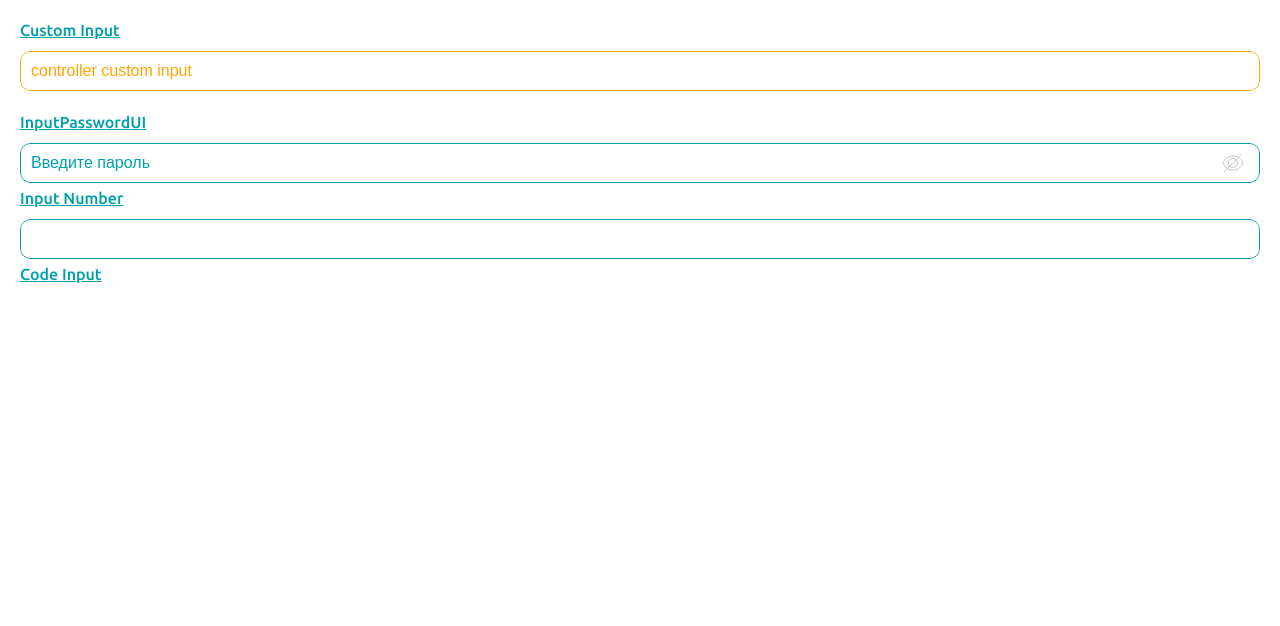
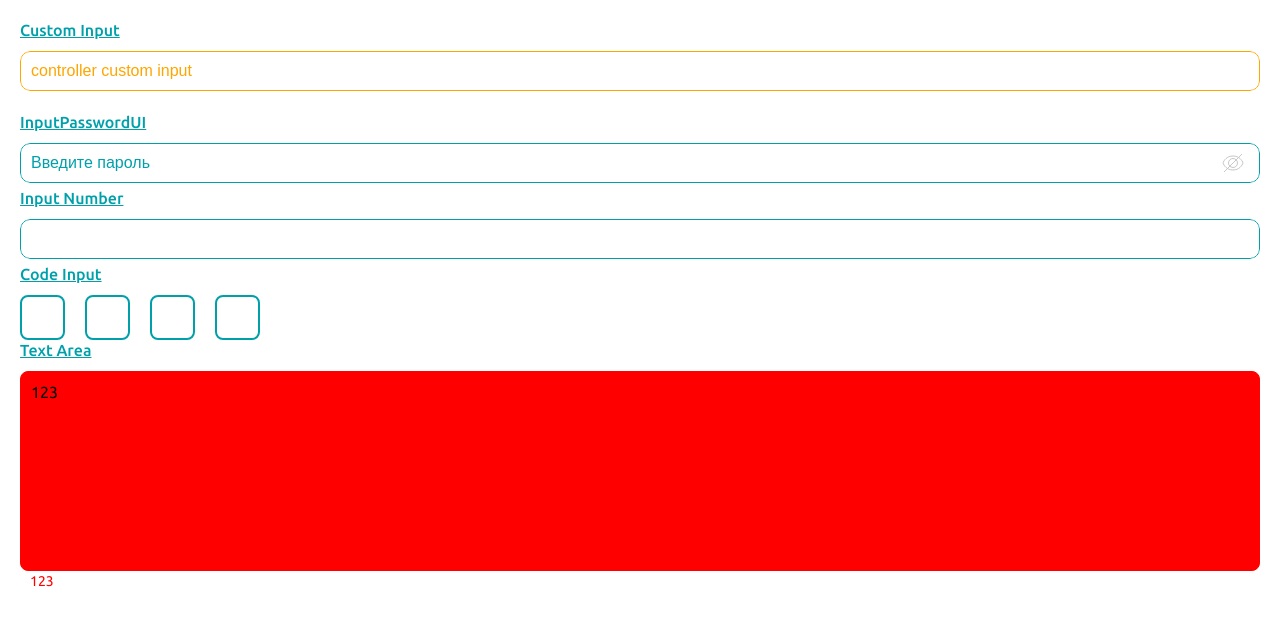
Before and after one commit to INDEX-GG/UI-Library, a React (Create React App) app: page / in a window 1280 px wide. Shown: the top 626 px of the page. Built offline with nearby package versions, Linux system fonts and the light colour scheme.

Commit message:
add textarea

```diff
--- /dev/null
+++ b/src/UI/TextAreaUI/TextAreaUI.tsx
@@ -0,0 +1,40 @@
+import React from "react";
+import {
+  DefaultTextAreaErrorProps,
+  DefaultTextAreaHTMLProps,
+  DefaultTextAreaStyledComponents,
+  ITextAreaUIProps,
+  TextAreaStylesObj,
+} from "UI/TextAreaUI/types";
+
+export const TextAreaUI = ({
+  children,
+  isAutoHeight = true,
+  error = DefaultTextAreaErrorProps,
+  textAreaProps = DefaultTextAreaHTMLProps,
+  styledComponents = DefaultTextAreaStyledComponents,
+}: ITextAreaUIProps) => {
+  const { isError, errorMessage } = error;
+  const {
+    TextAreaSC = DefaultTextAreaSC,
+    ContainerSC = DefaultContainerSC,
+    ErrorMessageSC = DefaultErrorMessageSC,
+  } = styledComponents;
+
+  return (
+    <ContainerSC>
+      <TextAreaSC {...textAreaProps} isError={isError}>
+        {children}
+      </TextAreaSC>
+      {errorMessage && <ErrorMessageSC>{errorMessage}</ErrorMessageSC>}
+    </ContainerSC>
+  );
+};
+
+const {
+  ContainerSC: DefaultContainerSC,
+  TextAreaSC: DefaultTextAreaSC,
+  ErrorMessageSC: DefaultErrorMessageSC,
+} = TextAreaStylesObj;
+
+export default React.memo(TextAreaUI);
--- /dev/null
+++ b/src/UI/TextAreaUI/style.ts
@@ -0,0 +1,37 @@
+import styled from "styled-components";
+
+const mainColor = "#00a0ab";
+const errorColor = "red";
+
+const ContainerSC = styled("div")`
+  position: relative;
+`;
+
+const TextAreaSC = styled("textarea")<{ isError: boolean }>`
+  resize: none;
+  width: 100%;
+  height: 200px;
+  border-radius: 8px;
+  border: 1px solid ${({ isError }) => (isError ? errorColor : mainColor)};
+  padding: 10px;
+  font-size: 16px;
+  line-height: 20px;
+  font-weight: 400;
+  font-family: inherit;
+`;
+
+const ErrorMessageSC = styled("p")`
+  font-size: 14px;
+  line-height: 16px;
+  font-weight: 400;
+  color: ${errorColor};
+  position: absolute;
+  left: 10px;
+  bottom: -15px;
+`;
+
+export const useTextAreaUIStyles = () => ({
+  TextAreaSC,
+  ContainerSC,
+  ErrorMessageSC,
+});
--- /dev/null
+++ b/src/UI/TextAreaUI/types.ts
@@ -0,0 +1,28 @@
+import { InputHTMLAttributes, ReactNode } from "react";
+import { useTextAreaUIStyles } from "UI/TextAreaUI/style";
+
+export const TextAreaStylesObj = useTextAreaUIStyles();
+
+type TextAreaStyledComponentsType = Partial<typeof TextAreaStylesObj>;
+type TextAreaPropsType = InputHTMLAttributes<HTMLTextAreaElement>;
+type TextAreaErrorType = {
+  isError: boolean;
+  errorMessage: string;
+};
+
+export interface ITextAreaUIProps {
+  children?: ReactNode;
+  isAutoHeight?: boolean;
+  error?: TextAreaErrorType;
+  textAreaProps?: TextAreaPropsType;
+  styledComponents?: TextAreaStyledComponentsType;
+}
+
+export const DefaultTextAreaErrorProps: TextAreaErrorType = {
+  isError: false,
+  errorMessage: "",
+};
+
+export const DefaultTextAreaHTMLProps: TextAreaPropsType = {};
+export const DefaultTextAreaStyledComponents: Required<TextAreaStyledComponentsType> =
+  TextAreaStylesObj;
--- /dev/null
+++ b/src/UI/TextAreaUI/useTextAreaUI.ts
@@ -0,0 +1,3 @@
+export const useTextAreaUI = () => {
+  return {};
+};
--- a/src/components/InputUIElement/InputUIElement.tsx
+++ b/src/components/InputUIElement/InputUIElement.tsx
@@ -5,6 +5,8 @@ import { InputUIStyledComponent } from "UI/InputUI/types";
 import InputPasswordUI from "UI/InputPasswordUI/InputPasswordUI";
 import Title from "../Title/Title";
 import { CodeFieldsUI } from "UI/CodeFieldsUI/CodeFieldsUI";
+import { TextAreaUI } from "UI/TextAreaUI/TextAreaUI";
+import { TextAreaStylesObj } from "UI/TextAreaUI/types";
 
 const InputUIElement = () => {
   const [value, setValue] = useState<string>("");
@@ -48,7 +50,17 @@ const InputUIElement = () => {
         }}
       />
       <Title>Code Input</Title>
-      <CodeFieldsUI fieldCount={4} />
+      <CodeFieldsUI
+        fieldsCount={4}
+        callbackGetFinalCode={(code) => console.log(code)}
+      />
+      <Title>Text Area</Title>
+      <TextAreaUI
+        isAutoHeight={true}
+        error={{ errorMessage: "123", isError: true }}
+        styledComponents={{ TextAreaSC: TextAreaCustomSC }}>
+        123
+      </TextAreaUI>
     </form>
   );
 };
@@ -62,4 +74,10 @@ const CustomInputSC = styled(InputSC)`
   }
 `;
 
+const { TextAreaSC } = TextAreaStylesObj;
+
+const TextAreaCustomSC = styled(TextAreaSC)`
+  background-color: red;
+`;
+
 export default React.memo(InputUIElement);
```
Also changed, not shown: src/UI/CodeFieldsUI/InputCode/README.md (added), 1 other file (tests, documents, lock files or other folders).
